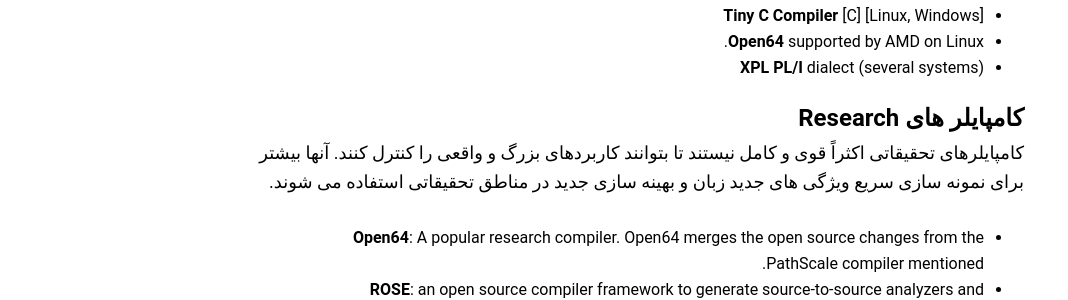
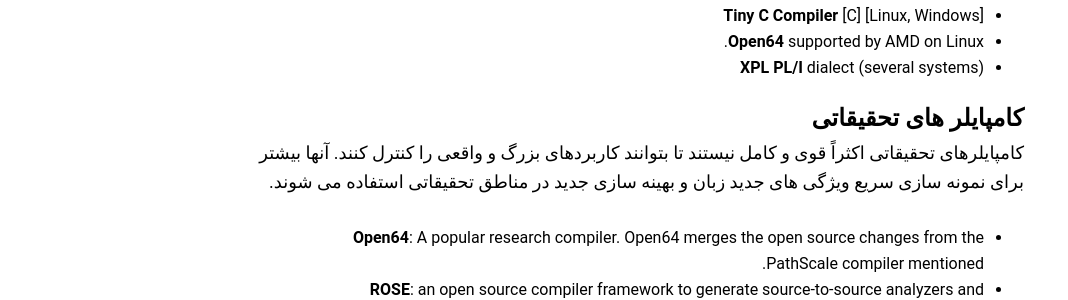
Before and after one commit to BaseMax/Fa.MaxBase.org, a Jekyll site: the page built from _posts/fa/2020-03-24-fa-list-of-compilers.md, in a window 1280 px wide and 900 px high, scrolled down 11147 px. Shown: the part 156-456 px from the top of the window, without its empty margins (0-1068 px from the left). Built offline with Jekyll 4.4.1, drawn with Linux system fonts in a browser that asks for light colours.

Commit message:
Update 2020-03-24-fa-list-of-compilers.md

```diff
--- a/_posts/fa/2020-03-24-fa-list-of-compilers.md
+++ b/_posts/fa/2020-03-24-fa-list-of-compilers.md
@@ -433,7 +433,7 @@
 - **Open64** supported by AMD on Linux.
 - **XPL PL/I** dialect (several systems)
 
-## کامپایلر های Research
+## کامپایلر های تحقیقاتی
 
 کامپایلرهای تحقیقاتی اکثراً قوی و کامل نیستند تا بتوانند کاربردهای بزرگ و واقعی را کنترل کنند. آنها بیشتر برای نمونه سازی سریع ویژگی های جدید زبان و بهینه سازی جدید در مناطق تحقیقاتی استفاده می شوند.
 
```
